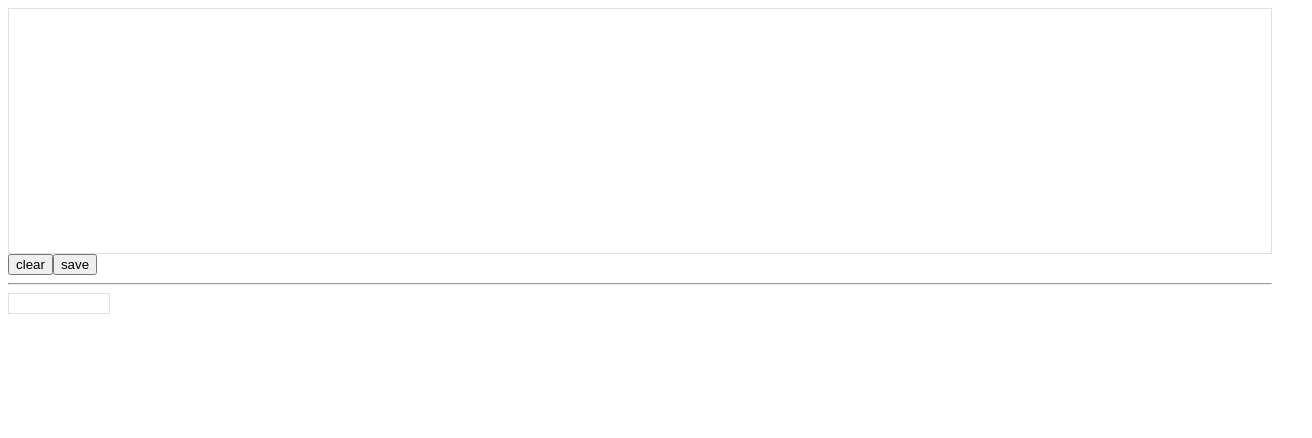
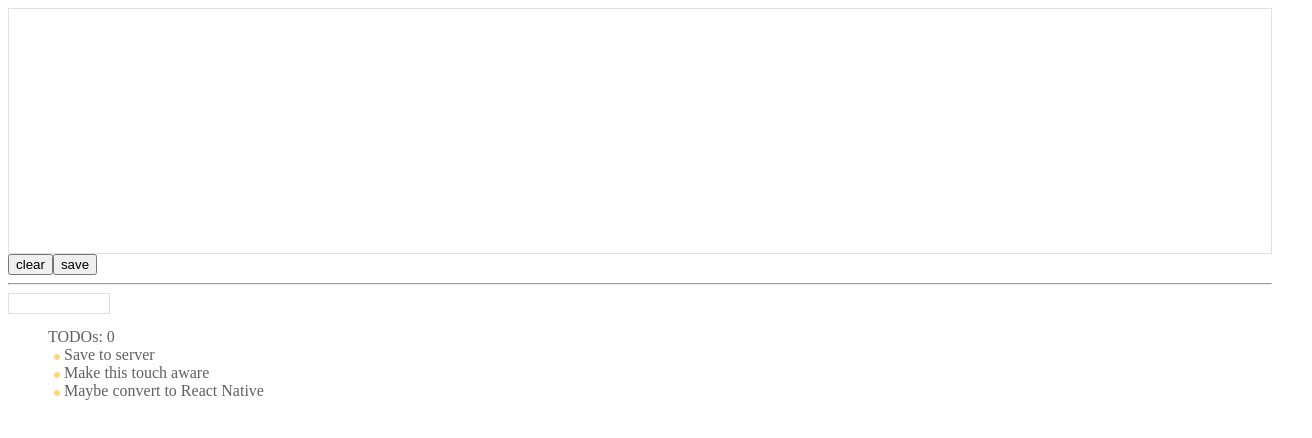
Before and after one commit to mulefish/sign_fingerdraw, a React (Create React App) app in the folder fingerdraw/: page / in a window 1280 px wide. Both pictures are taken after a click on the button "save". Shown: the top 438 px of the page, 1312 px wide, since content can reach past the window. Built offline with nearby package versions, Linux system fonts and the light colour scheme.

Commit message:
hide show img

```diff
--- a/fingerdraw/src/App.js
+++ b/fingerdraw/src/App.js
@@ -1,26 +1,62 @@
-import React from 'react'
+import React, { useEffect } from 'react'
 import { useState } from 'react';
 import Canvas from './MyCanvas2.js'
 
 const width = window.innerWidth;
 const height = window.innerHeight * 0.3;
-const wrapper = {
+const border = {
   border: '1px solid #e0e0e0',
 };
+
+const note = {
+  position: 'relative',
+  top: '10px',
+  left: '40px',
+  color: '#606060',
+}
+const dot = {
+  height: '6px',
+  width: '6px',
+  backgroundColor: '#FFD580',
+  borderRadius: '100%',
+  display: 'inline-block',
+  marginLeft: '6px',
+}
 
 function App() {
   const [saveTrigger, setSaveTrigger] = useState(0);
   const [clearTrigger, setClearTrigger] = useState(0);
+  const [showImage, setShowImage] = useState({ display: 'none' });
+  useEffect(() => {
+    if (saveTrigger > clearTrigger) {
+      setShowImage({ display: 'block' });
+    } else {
+      setShowImage({ display: 'none' });
+    }
+  }, [saveTrigger, clearTrigger]);
 
   return (
     <div>
-      <div style={wrapper}>
+      <div style={border}>
         <Canvas width={width} height={height} saveTrigger={saveTrigger} clearTrigger={clearTrigger} />
       </div>
       <button onClick={() => setClearTrigger(clearTrigger + 1)}>clear</button>
       <button onClick={() => setSaveTrigger(saveTrigger + 1)}>save</button>
       <hr />
-      <img alt='signature' style={wrapper} src="" id='imageToSave' width='100'></img>
-    </div>)
+      <div style={showImage}>
+        <img alt='signature' style={border} src="" id='imageToSave' width='100'></img>
+      </div>
+
+
+      <div style={note}>
+        TODOs: {clearTrigger}
+        <br></br>
+        <span style={dot}></span> Save to server
+        <br></br>
+        <span style={dot}></span> Make this touch aware
+        <br></br>
+        <span style={dot}></span> Maybe convert to React Native
+      </div>
+    </div >)
 }
 export default App
--- a/fingerdraw/src/MyCanvas2.js
+++ b/fingerdraw/src/MyCanvas2.js
@@ -1,9 +1,12 @@
 import React, { useCallback, useEffect, useRef, useState } from 'react';
+// eslint-disable-next-line no-unused-vars
 const GRAY = "background:#e0e0e0;"
+// eslint-disable-next-line no-unused-vars
 const RED = "background:#ff0000;"
+// eslint-disable-next-line no-unused-vars
 const ORANGE = "background:#FFD580;"
+// eslint-disable-next-line no-unused-vars
 const BLUE = "background:#ADD8E6;"
-
 
 function dataURLtoBlob(dataURL) {
     // Make it easy to save as a file
@@ -40,23 +43,32 @@ const Canvas = ({ width, height, saveTrigger, clearTrigger }) => {
         }
     }, []);
 
+    function doSave() {
+        const canvas = canvasRef.current;
+        const image = canvas.toDataURL("image/png").replace("image/png", "image/octet-stream");
+        console.log(`%c ${saveTrigger} TODO: Save blob to server!`, BLUE)
+        // eslint-disable-next-line no-unused-vars
+        const blob = dataURLtoBlob(image); // Ready to save!
+        document.getElementById("imageToSave").src = image;
+
+    }
+    function doClear() {
+
+        const canvas = canvasRef.current;
+        const context = canvas.getContext('2d');
+        context.clearRect(0, 0, canvas.width, canvas.height);
+        const widget = document.getElementById("imageToSave");
+        widget.src = "";
+    }
     useEffect(() => {
         if (saveTrigger > 0) {
-            console.log(`%c ${saveTrigger}`, BLUE)
-            const canvas = canvasRef.current;
-            const image = canvas.toDataURL("image/png").replace("image/png", "image/octet-stream");
-            const blob = dataURLtoBlob(image); // Ready to save!
-            document.getElementById("imageToSave").src = image;
+            doSave()
         }
     }, [saveTrigger]);
 
     useEffect(() => {
         if (clearTrigger > 0) {
-            console.log(`%c ${clearTrigger}`, ORANGE)
-            const canvas = canvasRef.current;
-            const context = canvas.getContext('2d');
-            context.clearRect(0, 0, canvas.width, canvas.height);
-            document.getElementById("imageToSave").src = "";
+            doClear()
 
         }
     }, [clearTrigger]);
```
Also changed, not shown: 1 other file (tests, documents, lock files or other folders).
